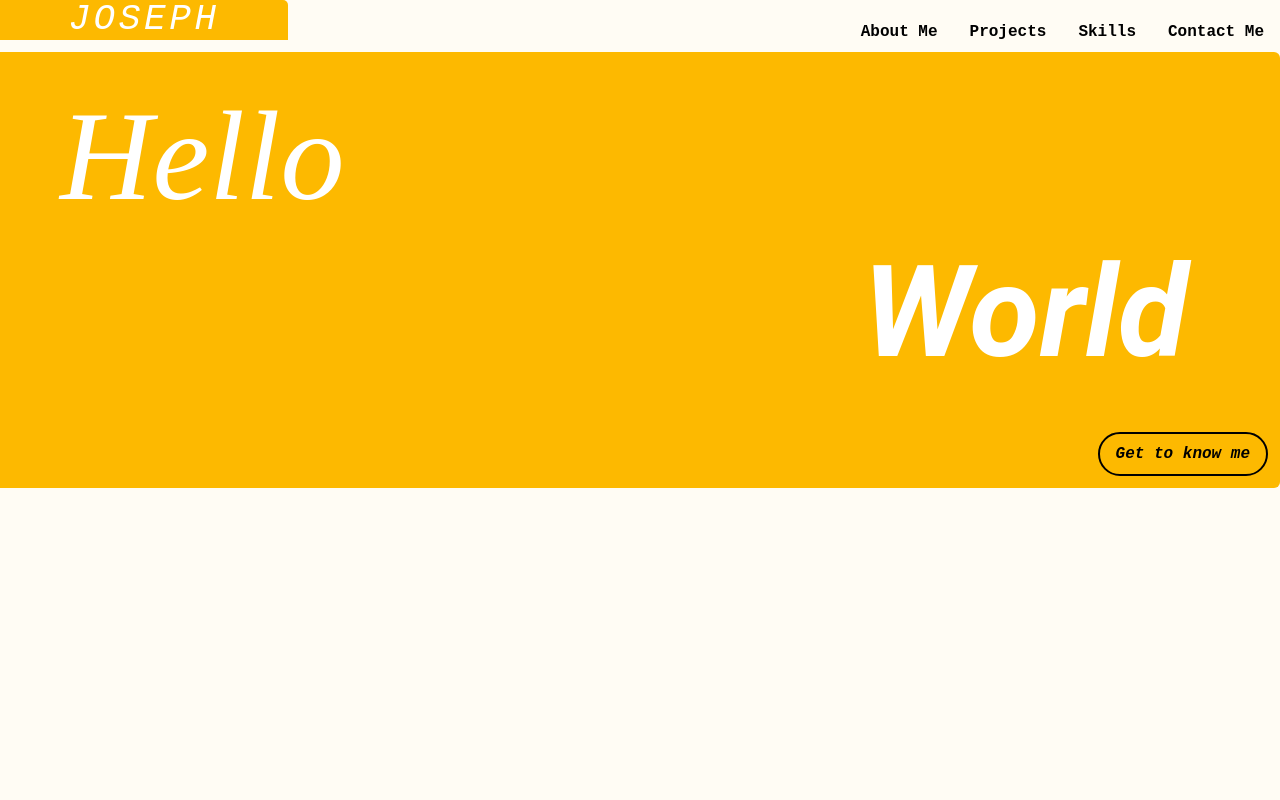
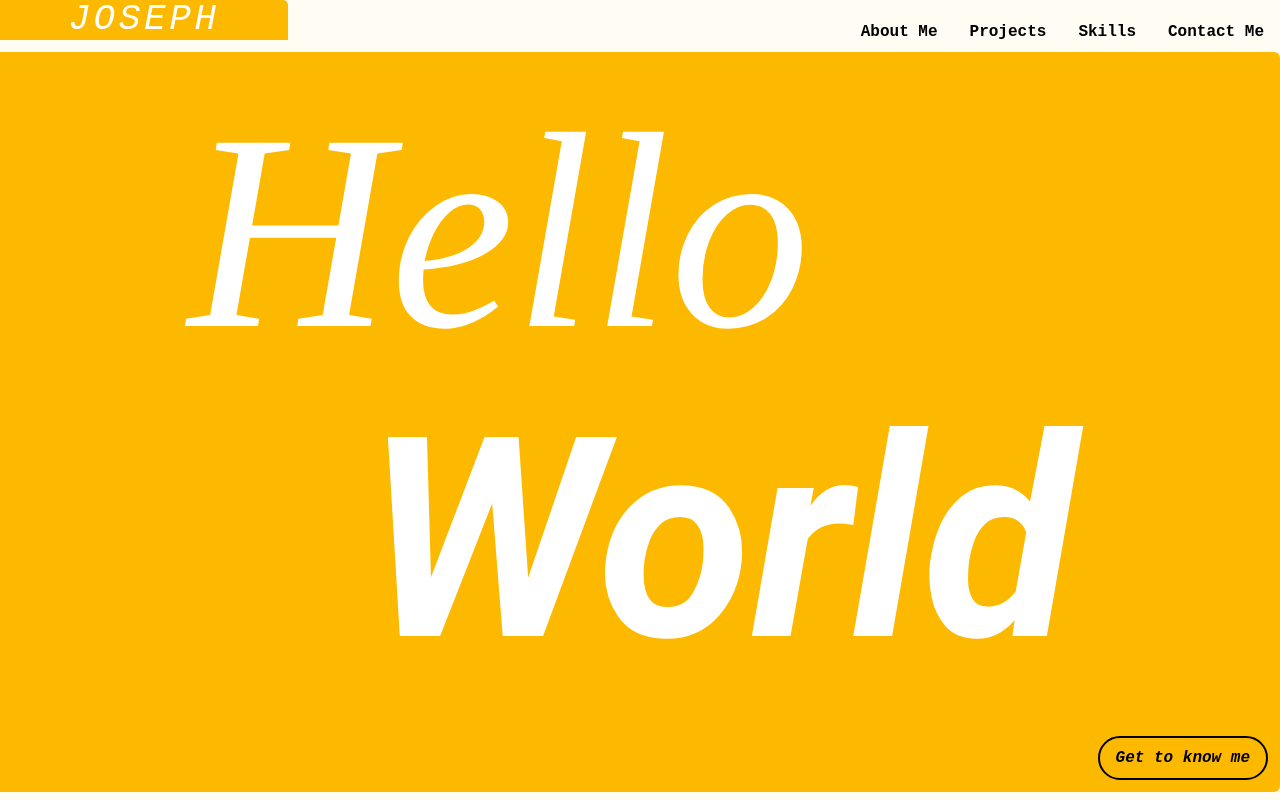
Before and after one commit to programmergeek/landing-page, a Next.js app in the folder landing-page/: page / in a window 1280 px wide. Built offline with nearby package versions, Linux system fonts and the light colour scheme.

Commit message:
increase text size and white space for large screens

```diff
--- a/landing-page/components/HeroBanner.tsx
+++ b/landing-page/components/HeroBanner.tsx
@@ -3,12 +3,16 @@ import { SecondaryButton } from './Buttons'
 
 export const HeroBanner: React.FC = () => {
     return (
-        <div className='bg-folderYellow p-3 rounded-r-md'>
-            <h1 className='font-playfairDisplay text-7xl sm:text-9xl italic text-white font-medium pl-5 sm:pl-12 my-4 sm:my-7'>Hello</h1>
-            <h1 className='font-roboto text-6xl sm:text-9xl italic text-white font-bold text-right pr-7 sm:pr-20'>World</h1>
-            <span className="flex justify-end mt-7 sm:mt-14">
-                <SecondaryButton>Get to know me</SecondaryButton>
-            </span>
-        </div>
-    )
+      <div className="bg-folderYellow p-3 rounded-r-md">
+        <h1 className="font-playfairDisplay text-7xl sm:text-9xl md:text-[180px] lg:text-[280px] italic text-white font-medium pl-5 sm:pl-12 lg:pl-44 my-4 sm:my-7">
+          Hello
+        </h1>
+        <h1 className="font-roboto text-6xl sm:text-9xl md:text-[180px] lg:text-[280px] italic text-white font-bold text-right pr-7 sm:pr-20 lg:pr-48">
+          World
+        </h1>
+        <span className="flex justify-end mt-7 sm:mt-14">
+          <SecondaryButton>Get to know me</SecondaryButton>
+        </span>
+      </div>
+    );
 }
```
